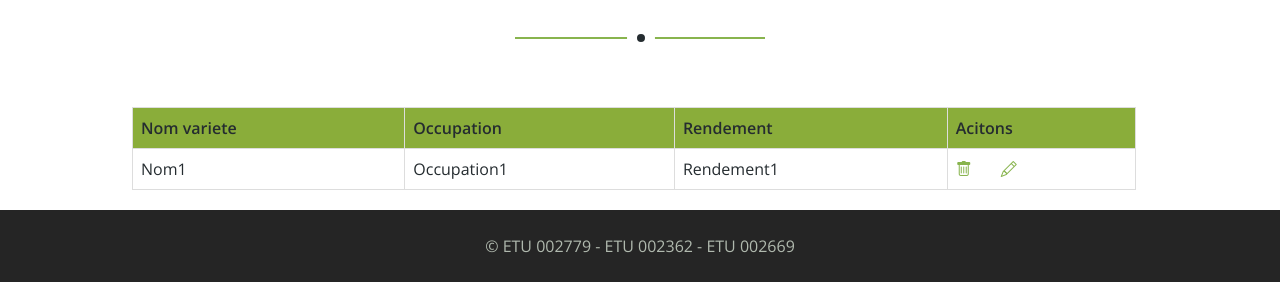
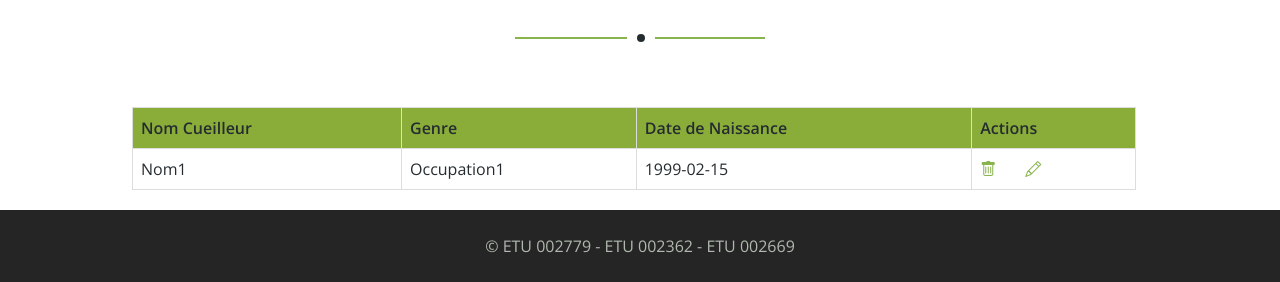
Before and after one commit to Miarantsoo/Exam30h, a PHP site: page /pages/insert-cueilleur.php in a window 1280 px wide. Shown: the part 1086-1368 px from the top of the page. Run offline with PHP 8.4, Linux system fonts and the light colour scheme; some libraries are stand-ins or nearby versions.

Commit message:
Petite rectification table

```diff
--- a/inc/fonction.php
+++ b/inc/fonction.php
@@ -174,7 +174,7 @@
         }
 
         $con = null;
-        echo $val;
+        // echo $val;
         return $val;
     }
 
@@ -213,7 +213,7 @@
 
         $val = $val/$poid;
 
-        echo $val;
+        // echo $val;
         return $val;
     }
 ?>
--- a/pages/insert-cueilleur.php
+++ b/pages/insert-cueilleur.php
@@ -111,17 +111,17 @@
             <table>
                     <thead>
                         <tr>
-                            <th>Nom variete</th>
-                            <th>Occupation</th>
-                            <th>Rendement</th>
-                            <th>Acitons</th>
+                            <th>Nom Cueilleur</th>
+                            <th>Genre</th>
+                            <th>Date de Naissance</th>
+                            <th>Actions</th>
                         </tr>
                     </thead>
                     <tbody>
                         <tr>
                             <td>Nom1</td>
                             <td>Occupation1</td>
-                            <td>Rendement1</td>
+                            <td>1999-02-15</td>
                             <td>
                                 <a href="" class="bi bi-trash" id="icon"></a>
                                 &nbsp; &nbsp;  &nbsp;
```
Also changed, not shown: pages/insert-salaire-cueilleur.php (+5 -5 lines).
